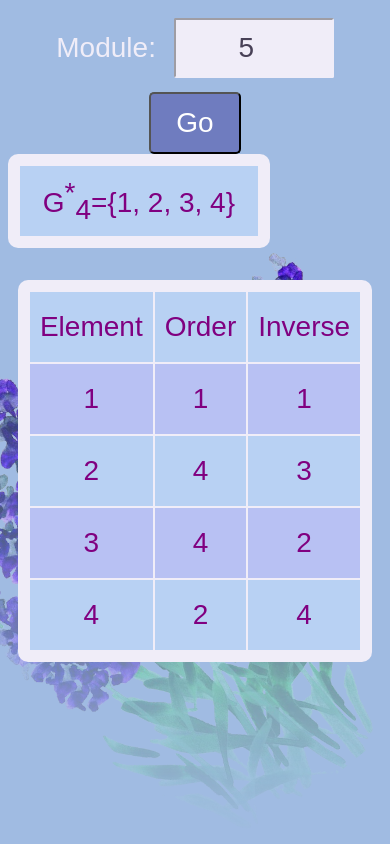
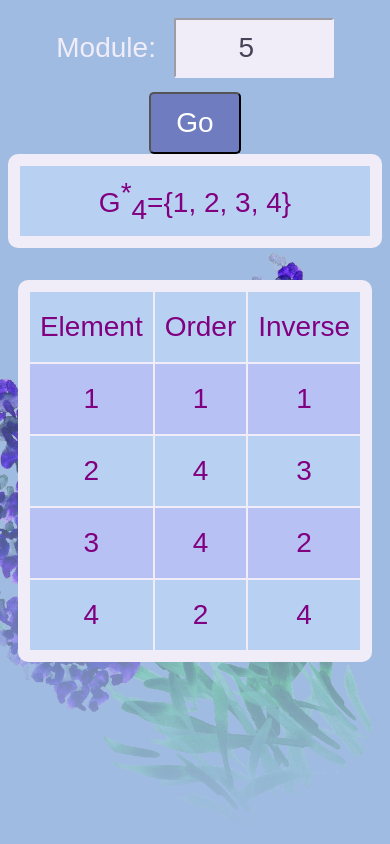
Before and after one commit to f-sage/f-sage.github.io, a plain HTML site: page group/group.html in a window 390 px wide. Both pictures are taken after typing "5" into the empty fields and a click on the button "Go". Drawn offline with Linux system fonts and the light colour scheme.

Commit message:
Group view on mobile (for real)

```diff
--- a/group/group.html
+++ b/group/group.html
@@ -19,11 +19,10 @@
 		  <button class="button" type="button" id="button">Go</button>
 	</div>
 
-	<div id="groupListDiv">
+
 	<table class="table" id="group">
+	</table>
 
-	</table>
-	</div>
 
 	<div style="overflow-x:auto;">
 	<table class="table" id="table"></table>
--- a/group/styles.css
+++ b/group/styles.css
@@ -61,9 +61,8 @@ input{
 }
 
 @media screen and (max-width: 600px) {
-
     #group {
-        width: 100%;
-        margin-left: 0;
+        width: 100% !important;
+        margin-left:0;
     }
 }
```
